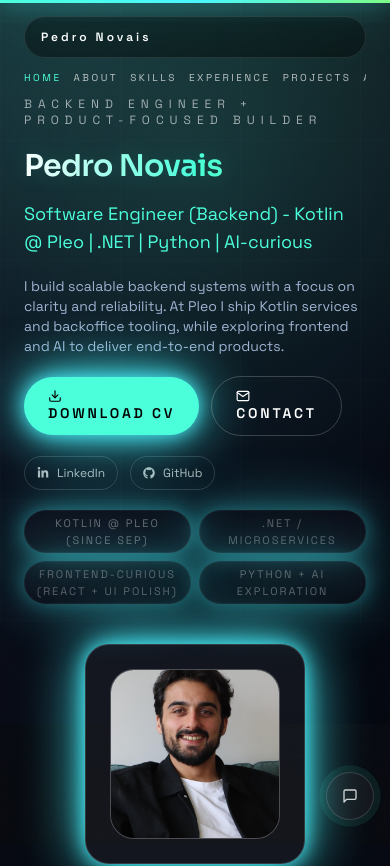
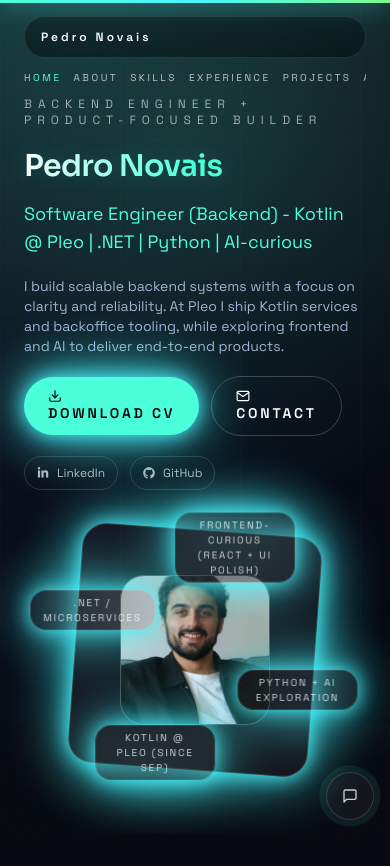
Before and after one commit to pedroaonovais97/portfolio, a React (Vite) app: page / in a window 390 px wide. Shown: the top 866 px of the page. Built offline with nearby package versions, Linux system fonts and the light colour scheme; the HTML template or start-up script is replaced by a standard one.

Commit message:
mobile version animations fix

```diff
--- a/src/sections/Hero.tsx
+++ b/src/sections/Hero.tsx
@@ -65,17 +65,6 @@ const Hero = () => {
                 </a>
               ))}
             </div>
-            <div className="grid grid-cols-2 gap-2 md:hidden">
-              {portfolio.hero.statusItems.map((item, index) => (
-                <span
-                  key={item}
-                  className="glass-panel neon-border rounded-full px-3 py-1 text-center text-[11px] uppercase tracking-[0.18em] text-white/80 animate-pulse-soft"
-                  style={{ animationDelay: `${index * 0.4}s` }}
-                >
-                  {item}
-                </span>
-              ))}
-            </div>
           </motion.div>
           <div className="relative hidden items-center justify-center md:flex">
             <motion.div
@@ -129,15 +118,60 @@ const Hero = () => {
           </div>
         </div>
         <div className="mt-10 flex justify-center md:hidden">
-          <div className="relative flex h-[220px] w-[220px] items-center justify-center">
-            <div className="absolute inset-0 rounded-3xl border border-white/15 bg-white/5 shadow-neon" />
-            <div className="relative flex h-[170px] w-[170px] items-center justify-center overflow-hidden rounded-3xl border border-white/20 bg-white/5">
+          <div className="relative flex h-[240px] w-[240px] items-center justify-center">
+            <motion.div
+              className="absolute inset-0 rounded-3xl border border-white/15 bg-white/5 shadow-neon"
+              animate={prefersReducedMotion ? undefined : { rotate: 360 }}
+              transition={
+                prefersReducedMotion
+                  ? undefined
+                  : { duration: 26, ease: "linear", repeat: Infinity }
+              }
+            />
+            <motion.div
+              className="absolute inset-0 z-20"
+              animate={prefersReducedMotion ? undefined : { rotate: 360 }}
+              transition={
+                prefersReducedMotion
+                  ? undefined
+                  : { duration: 22, ease: "linear", repeat: Infinity }
+              }
+            >
+              {portfolio.hero.statusItems.map((item, index) => {
+                const angle = index * angleStep;
+                const x = Math.cos(angle) * 110;
+                const y = Math.sin(angle) * 110;
+                return (
+                  <div
+                    key={item}
+                    className="absolute left-1/2 top-1/2 z-10"
+                    style={{ transform: `translate(-50%, -50%) translate(${x}px, ${y}px)` }}
+                  >
+                    <motion.div
+                      className="glass-panel neon-border rounded-2xl px-3 py-1 text-center text-[10px] uppercase tracking-[0.18em] text-white/80"
+                      animate={prefersReducedMotion ? undefined : { rotate: -360 }}
+                      transition={
+                        prefersReducedMotion
+                          ? undefined
+                          : { duration: 22, ease: "linear", repeat: Infinity }
+                      }
+                    >
+                      {item}
+                    </motion.div>
+                  </div>
+                );
+              })}
+            </motion.div>
+            <motion.div
+              className="relative z-0 flex h-[150px] w-[150px] items-center justify-center overflow-hidden rounded-3xl border border-white/20 bg-white/5"
+              style={prefersReducedMotion ? undefined : { y: profileY, scale: profileScale }}
+            >
               <img
                 src="/profile.jpg"
                 alt={portfolio.hero.profileAlt}
                 className="h-full w-full object-cover object-[50%_15%]"
               />
-            </div>
+            </motion.div>
           </div>
         </div>
       </Container>
```
